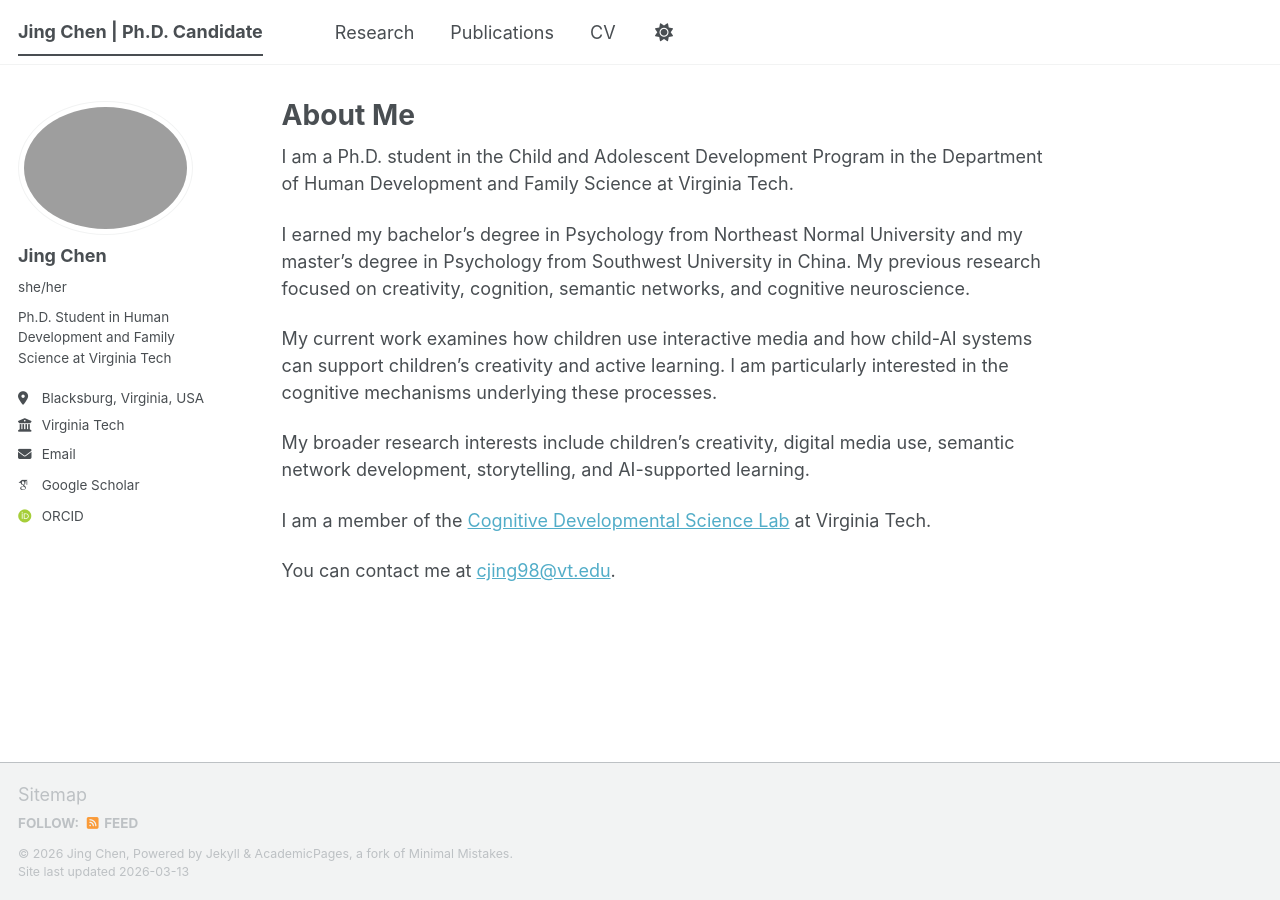
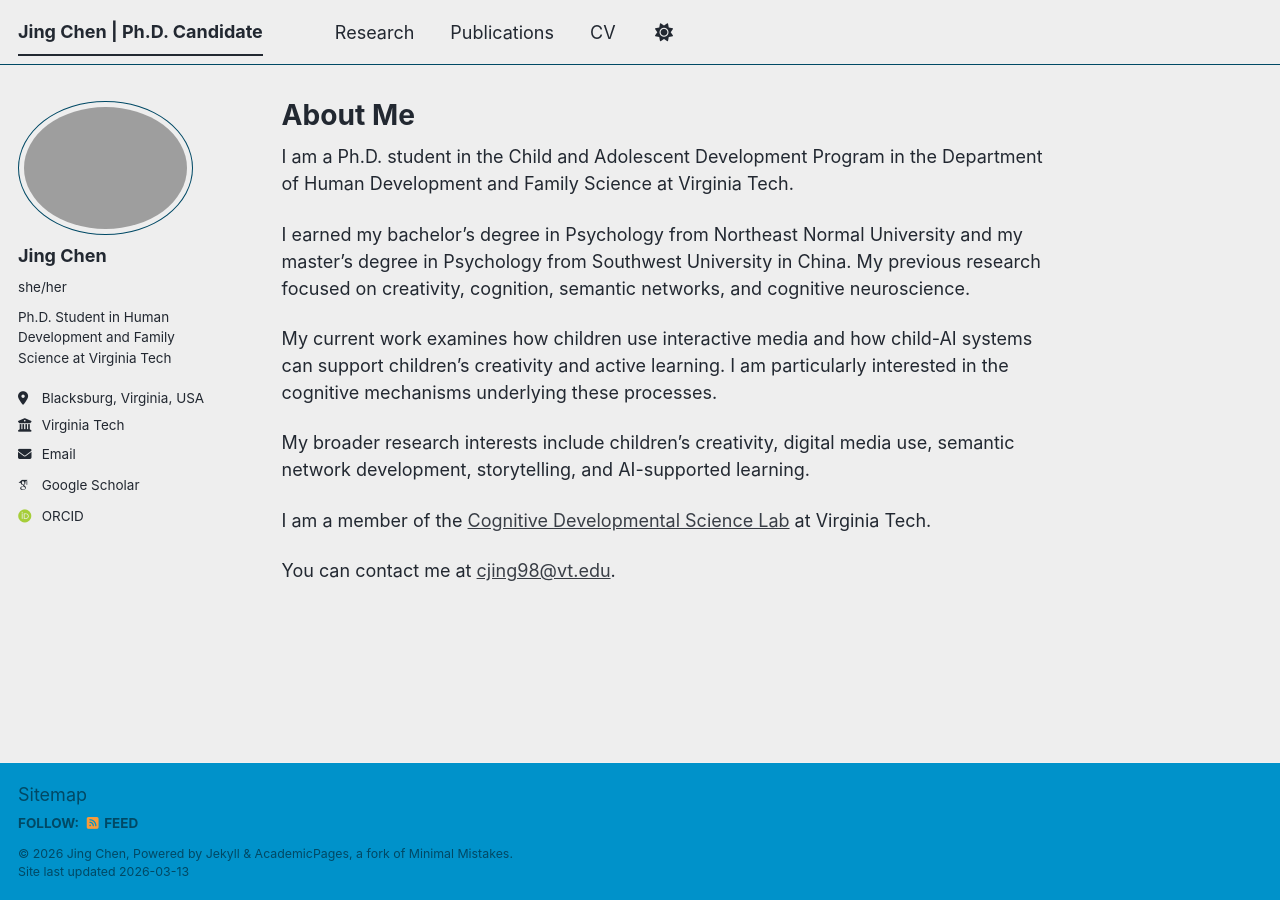
Before and after one commit to cjing98/cjing98.github.io, a Jekyll site: the page built from _pages/about.md, in a window 1280 px wide. Built offline with Jekyll 4.4.1, drawn with Linux system fonts in a browser that asks for light colours; some web fonts are replaced; a script bundle is joined from its source files by our own code; library files that are not in the unit come from our copies.

Commit message:
Update _config.yml

```diff
--- a/_config.yml
+++ b/_config.yml
@@ -8,7 +8,7 @@
 
 # Basic Site Settings
 locale                   : "en-US"
-site_theme               : "default" # The available themes options are "default", "air", "sunrise", "mint", "dirt" and "contrast"
+site_theme               : "air" # The available themes options are "default", "air", "sunrise", "mint", "dirt" and "contrast"
 title                    : "Jing Chen | Ph.D. Candidate"
 title_separator          : "-"
 name                     : &name "Jing Chen"
@@ -22,7 +22,7 @@
 #               Additional customization can be done by editing /_includes/author-profile.html
 author:
   # Biographic information
-  avatar           : "/images/IMG_2992.JPG"
+  avatar           : "/images/IMG_2992.jpg"
   name             : "Jing Chen"
   pronouns         : "she/her"
   bio              : "Ph.D. Student in Human Development and Family Science at Virginia Tech"
```
